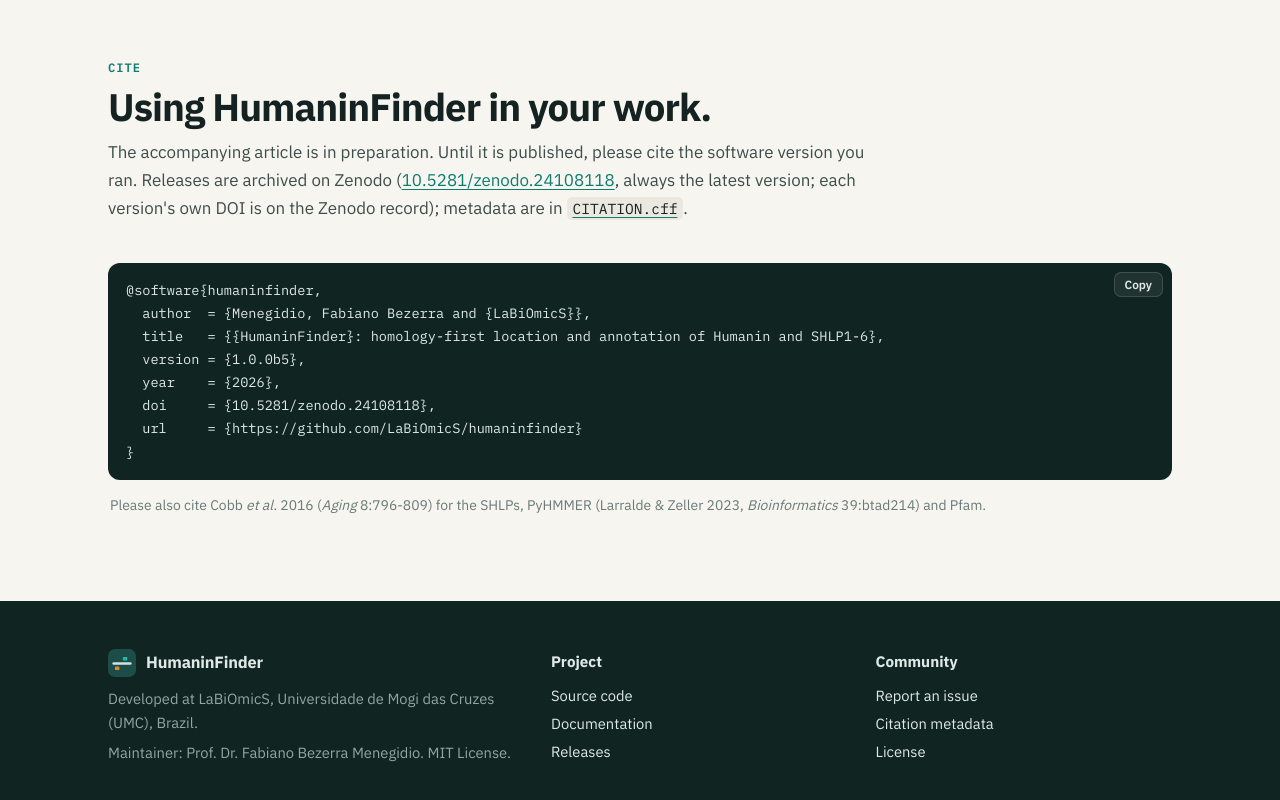
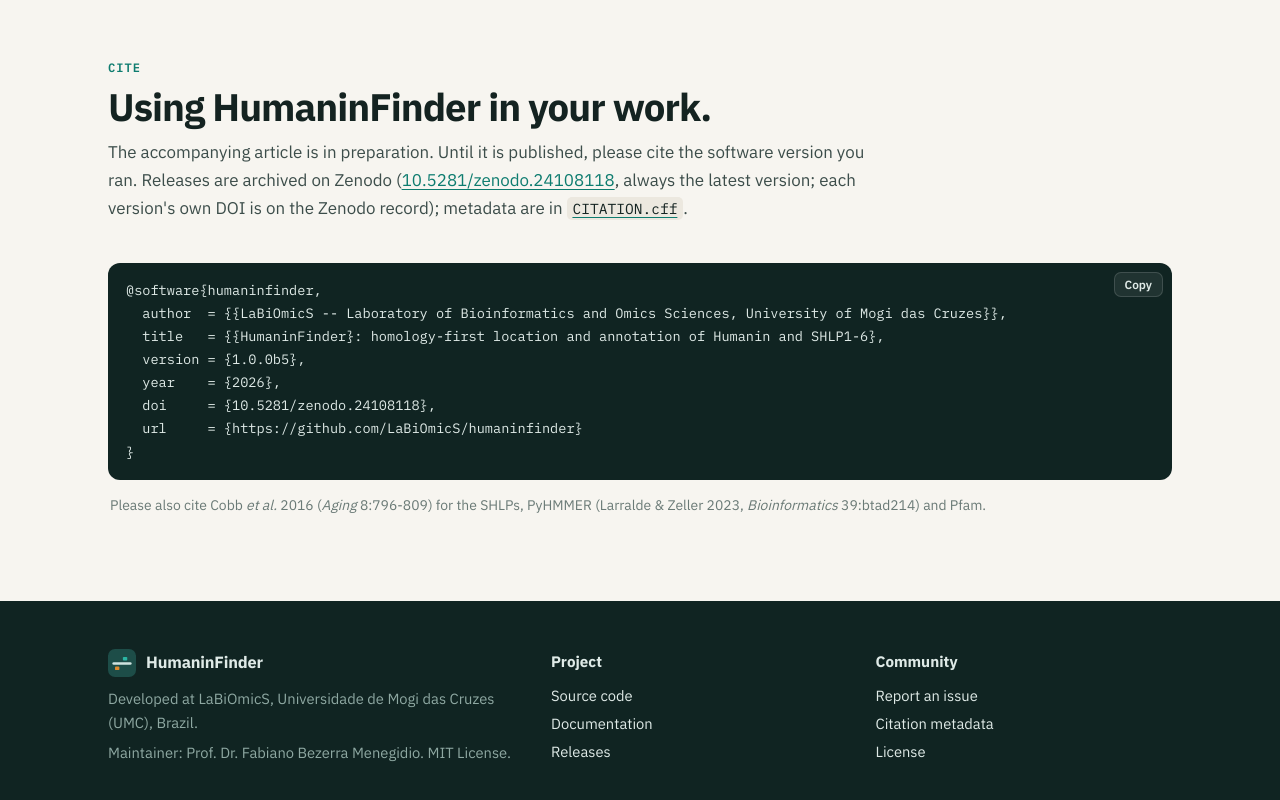
Before and after one commit to LaBiOmicS/humaninfinder, a plain HTML site: page docs/index.html in a window 1280 px wide. Shown: the part 7474-8274 px from the top of the page. Drawn offline with Linux system fonts and the light colour scheme.

Commit message:
Cite LaBiOmicS (Laboratory of Bioinformatics and Omics Sciences, University of Mogi das Cruzes) as author
Co-Authored-By: Claude Opus 5.5 <noreply@anthropic.com>

```diff
--- a/docs/index.html
+++ b/docs/index.html
@@ -627,7 +627,7 @@ humanin-finder setup</pre></div>
       <p>The accompanying article is in preparation. Until it is published, please cite the software version you ran. Releases are archived on Zenodo (<a href="https://doi.org/10.5281/zenodo.24108118">10.5281/zenodo.24108118</a>, always the latest version; each version's own DOI is on the Zenodo record); metadata are in <a href="https://github.com/LaBiOmicS/humaninfinder/blob/main/CITATION.cff"><code>CITATION.cff</code></a>.</p>
     </div>
     <div class="code"><button class="copy" type="button">Copy</button><pre>@software{humaninfinder,
-  author  = {Menegidio, Fabiano Bezerra and {LaBiOmicS}},
+  author  = {{LaBiOmicS -- Laboratory of Bioinformatics and Omics Sciences, University of Mogi das Cruzes}},
   title   = {{HumaninFinder}: homology-first location and annotation of Humanin and SHLP1-6},
   version = {1.0.0b5},
   year    = {2026},
```
Also changed, not shown: 1 other file.
